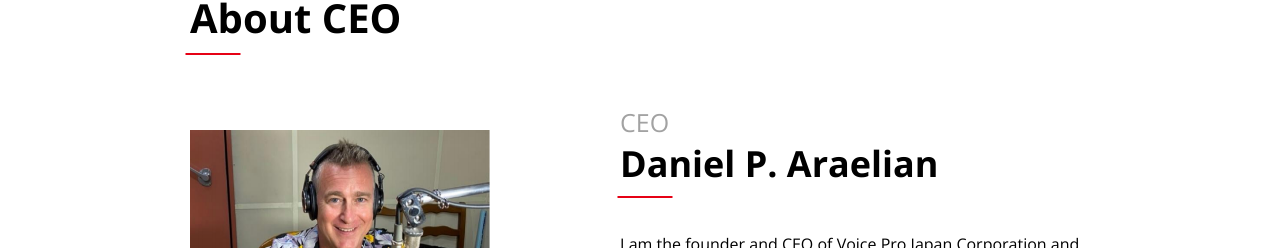
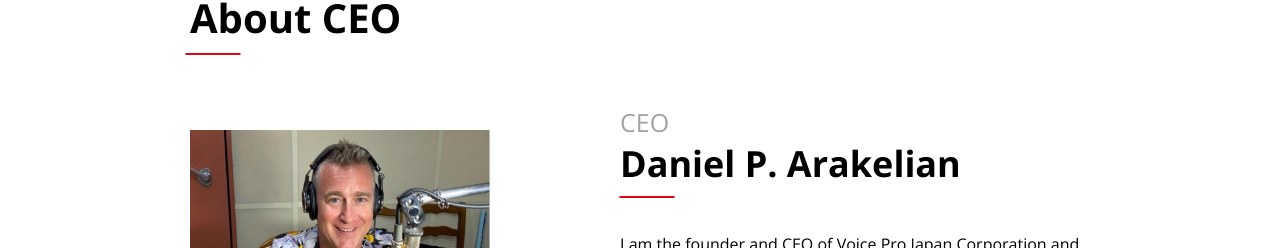
Before and after one commit to Htsubasa/voice_about, a plain HTML site: page index.html in a window 1280 px wide. Shown: the part 2383-2631 px from the top of the page. Drawn offline with nearby package versions, Linux system fonts and the light colour scheme.

Commit message:
Update index.html

```diff
--- a/index.html
+++ b/index.html
@@ -106,7 +106,7 @@
             <img src="img/front/voice_actor_3.png" alt="CEOの写真">
             <div class="item_block">
                 <p class="role_name">CEO</p>
-                <h2>Daniel P. Araelian</h2>
+                <h2>Daniel P. Arakelian</h2>
                 <p>I am the founder and CEO of Voice Pro Japan Corporation and Wedding Pro Japan Corporation based in beautiful and ancient Kyoto, Japan. Enough business experiences and connection developed in Japan for 30 years are our strength and help your business growing up.</p>
                 <p>It is my greate pleasure to connect the very best, talented and professional voice talent to the universe.</p>
             </div><!--item_block-->
```
